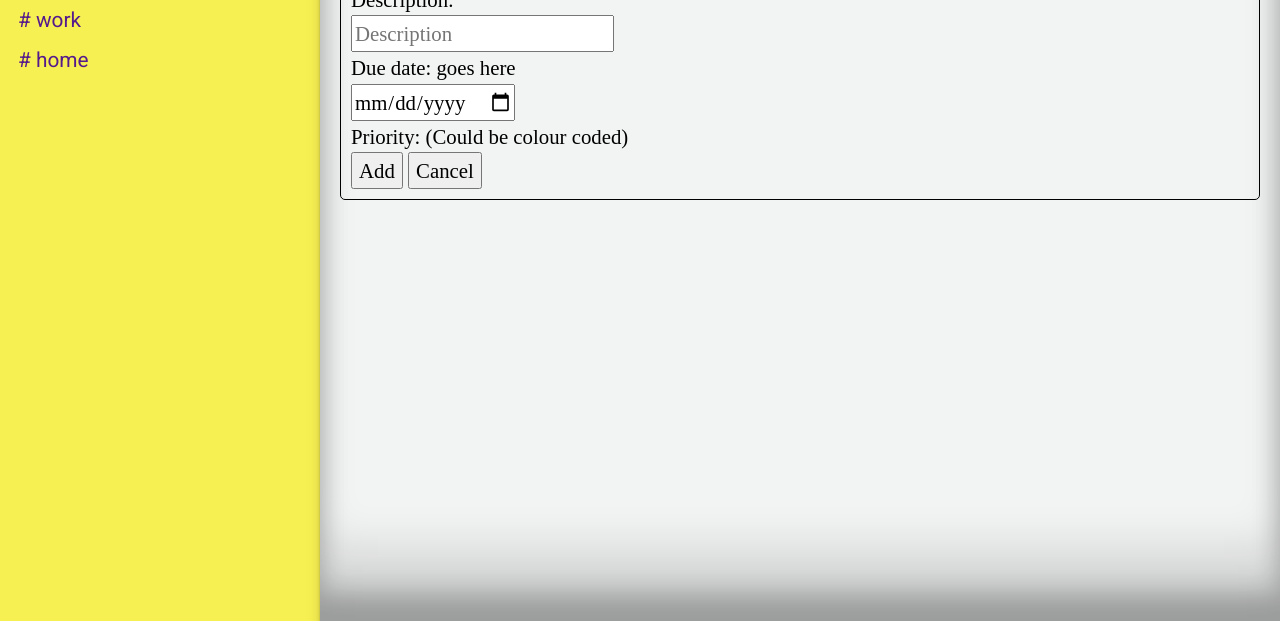
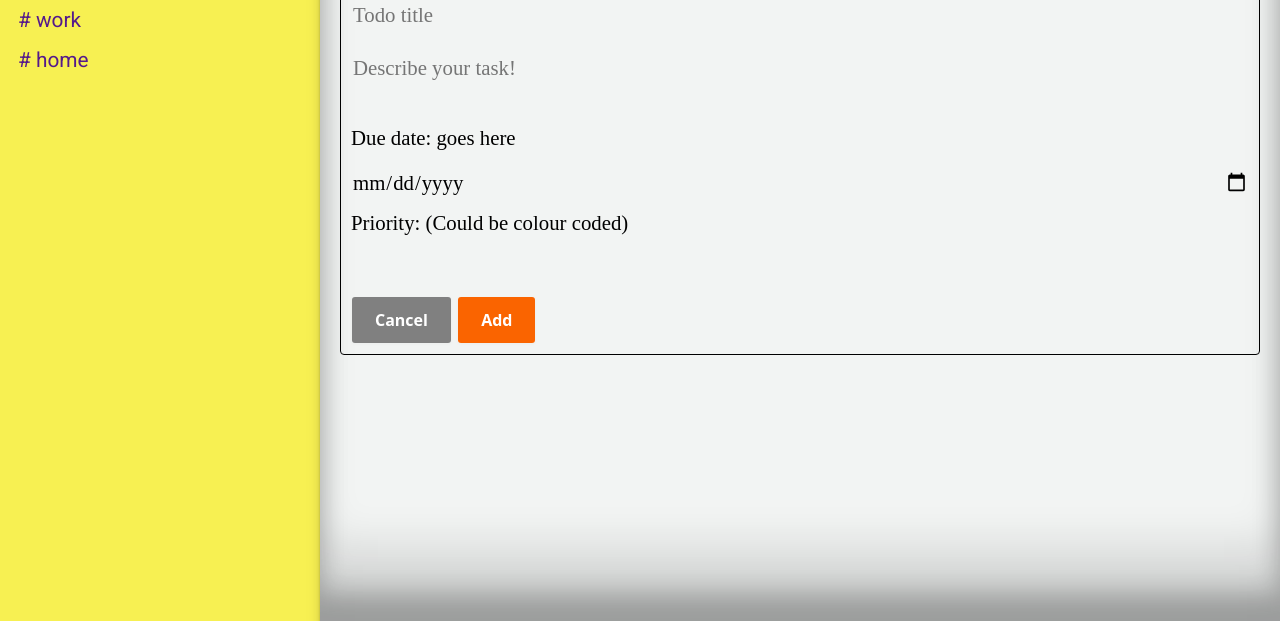
Before and after one commit to MrDomoArigato98/todo, a website built with webpack: page src/template.html in a window 1280 px wide. Shown: the part 179-800 px from the top of the page. Built offline with nearby package versions, Linux system fonts and the light colour scheme; a web font is replaced by a local one.

Commit message:
Creates input area for adding todos

```diff
--- a/src/index.js
+++ b/src/index.js
@@ -54,11 +54,11 @@ class Project {
     }
 }
 
-class DisplayTodo {
+class Display {
+    showProject(){
 
-}
+    }
 
-class DisplayProject {
 
 }
 
--- a/src/style.css
+++ b/src/style.css
@@ -15,11 +15,11 @@ body {
     grid-template-columns: 1fr 3fr;
     height: 100%;
     width: 100%;
+
 }
 
 .left-nav {
     background-color: var(--left-nav-bg);
-
 }
 
 #todos {
@@ -43,6 +43,7 @@ ul {
 }
 
 .left-nav-titles {
+    transition: all 250ms;
     max-width: 100%;
     display: grid;
     grid-template-columns: 2fr 1fr;
@@ -71,12 +72,89 @@ ul {
     text-decoration: none;
 }
 #project{
+    transition: all 250ms;
+}
+
+#add-todo{
+    font-size: clamp(0.5em, 2vw, 1.3em);
+    border: 1px solid black;
+    border-radius: 0.25rem;
+    padding: 10px;
+    transition: all 250ms;
+    display: grid;
+}
+#add-todo input{
+    border: none;
+    margin-top: 5px;
+    background-color: rgba(0, 0, 0, 0);
+    padding-top: 0.5rem;
+    padding-bottom: 0.5rem;
+    border-radius: 0.25em
 
 }
+#add-todo input:focus{
 
-#todo{
-    font-size: clamp(0.5em, 2vw, 1.3em);
-    border: 1px solid black;
-    border-radius: 5px;
-    padding: 10px;
 }
+#add-todo textarea{
+    margin-top: 5px;
+    background-color: rgba(0, 0, 0, 0);
+    resize: none;
+    border: none;
+    padding-top: 0.5rem;
+    padding-bottom: 0.5rem;
+    border-radius: 0.25em;
+}
+
+/* todo Buttons */
+#cancel-btn{
+    background-color: grey;
+}
+.todo-btn {
+  align-items: center;
+  background-clip: padding-box;
+  background-color: #fa6400;
+  border: 1px solid transparent;
+  border-radius: .25rem;
+  box-shadow: rgba(0, 0, 0, 0.02) 0 1px 3px 0;
+  box-sizing: border-box;
+  color: #fff;
+  cursor: pointer;
+  display: inline-flex;
+  font-family: system-ui,-apple-system,system-ui,"Helvetica Neue",Helvetica,Arial,sans-serif;
+  font-size: 1rem;
+  font-weight: 600;
+  justify-content: center;
+  line-height: 1.25;
+  margin-top: 5px;
+  min-height: 3rem;
+  padding: calc(.875rem - 1px) calc(1.5rem - 1px);
+  position: relative;
+  text-decoration: none;
+  transition: all 250ms;
+  user-select: none;
+  -webkit-user-select: none;
+  touch-action: manipulation;
+  vertical-align: baseline;
+  width: auto;
+}
+
+#project{
+    font-size: clamp(0.5em, 5vw, 3em)
+}
+
+.todo-btn:hover,
+.todo-btn:focus {
+  background-color: #fb8332;
+  box-shadow: rgba(0, 0, 0, 0.1) 0 4px 12px;
+}
+
+.todo-btn:hover {
+  transform: translateY(-1px);
+}
+
+.todo-btn:active {
+  background-color: #c85000;
+  box-shadow: rgba(0, 0, 0, .06) 0 2px 4px;
+  transform: translateY(0);
+}
+/* todo Buttons */
--- a/src/template.html
+++ b/src/template.html
@@ -1,27 +1,55 @@
 <!DOCTYPE html>
 <html lang="en">
+
 <head>
     <meta charset="UTF-8">
     <meta name="viewport" content="width=device-width, initial-scale=1.0">
     <title>Document</title>
     <link rel="preconnect" href="https://fonts.googleapis.com">
-<link rel="preconnect" href="https://fonts.gstatic.com" crossorigin>
-<link href="https://fonts.googleapis.com/css2?family=Roboto:ital,wght@0,100..900;1,100..900&family=Sour+Gummy:ital,wght@0,100..900;1,100..900&display=swap" rel="stylesheet">
+    <link rel="preconnect" href="https://fonts.gstatic.com" crossorigin>
+    <link
+        href="https://fonts.googleapis.com/css2?family=Roboto:ital,wght@0,100..900;1,100..900&family=Sour+Gummy:ital,wght@0,100..900;1,100..900&display=swap"
+        rel="stylesheet">
 
 </head>
+
 <body>
     <div class="content">
         <div class="left-nav">
             <div id="todo-controls" class="left-nav-titles">
                 <h2>Add todo</h2>
                 <a href="">
-                    <svg id="add-img" viewBox="0 0 24 24" fill="none" xmlns="http://www.w3.org/2000/svg"><g id="SVGRepo_bgCarrier" stroke-width="0"></g><g id="SVGRepo_tracerCarrier" stroke-linecap="round" stroke-linejoin="round"></g><g id="SVGRepo_iconCarrier"> <path d="M9 12H15" stroke="#323232" stroke-width="2" stroke-linecap="round" stroke-linejoin="round"></path> <path d="M12 9L12 15" stroke="#323232" stroke-width="2" stroke-linecap="round" stroke-linejoin="round"></path> <path d="M3 12C3 4.5885 4.5885 3 12 3C19.4115 3 21 4.5885 21 12C21 19.4115 19.4115 21 12 21C4.5885 21 3 19.4115 3 12Z" stroke="#323232" stroke-width="2"></path> </g></svg>
+                    <svg id="add-img" viewBox="0 0 24 24" fill="none" xmlns="http://www.w3.org/2000/svg">
+                        <g id="SVGRepo_bgCarrier" stroke-width="0"></g>
+                        <g id="SVGRepo_tracerCarrier" stroke-linecap="round" stroke-linejoin="round"></g>
+                        <g id="SVGRepo_iconCarrier">
+                            <path d="M9 12H15" stroke="#323232" stroke-width="2" stroke-linecap="round"
+                                stroke-linejoin="round"></path>
+                            <path d="M12 9L12 15" stroke="#323232" stroke-width="2" stroke-linecap="round"
+                                stroke-linejoin="round"></path>
+                            <path
+                                d="M3 12C3 4.5885 4.5885 3 12 3C19.4115 3 21 4.5885 21 12C21 19.4115 19.4115 21 12 21C4.5885 21 3 19.4115 3 12Z"
+                                stroke="#323232" stroke-width="2"></path>
+                        </g>
+                    </svg>
                 </a>
             </div>
             <div id="projects" class="left-nav-titles">
                 <h2>Projects</h2>
                 <a href="">
-                    <svg id="add-img" viewBox="0 0 24 24" fill="none" xmlns="http://www.w3.org/2000/svg"><g id="SVGRepo_bgCarrier" stroke-width="0"></g><g id="SVGRepo_tracerCarrier" stroke-linecap="round" stroke-linejoin="round"></g><g id="SVGRepo_iconCarrier"> <path d="M9 12H15" stroke="#323232" stroke-width="2" stroke-linecap="round" stroke-linejoin="round"></path> <path d="M12 9L12 15" stroke="#323232" stroke-width="2" stroke-linecap="round" stroke-linejoin="round"></path> <path d="M3 12C3 4.5885 4.5885 3 12 3C19.4115 3 21 4.5885 21 12C21 19.4115 19.4115 21 12 21C4.5885 21 3 19.4115 3 12Z" stroke="#323232" stroke-width="2"></path> </g></svg>
+                    <svg id="add-img" viewBox="0 0 24 24" fill="none" xmlns="http://www.w3.org/2000/svg">
+                        <g id="SVGRepo_bgCarrier" stroke-width="0"></g>
+                        <g id="SVGRepo_tracerCarrier" stroke-linecap="round" stroke-linejoin="round"></g>
+                        <g id="SVGRepo_iconCarrier">
+                            <path d="M9 12H15" stroke="#323232" stroke-width="2" stroke-linecap="round"
+                                stroke-linejoin="round"></path>
+                            <path d="M12 9L12 15" stroke="#323232" stroke-width="2" stroke-linecap="round"
+                                stroke-linejoin="round"></path>
+                            <path
+                                d="M3 12C3 4.5885 4.5885 3 12 3C19.4115 3 21 4.5885 21 12C21 19.4115 19.4115 21 12 21C4.5885 21 3 19.4115 3 12Z"
+                                stroke="#323232" stroke-width="2"></path>
+                        </g>
+                    </svg>
                 </a>
                 <li id="projects-list">
                     <ul id="default"><a href=""># default</a> </ul>
@@ -33,16 +61,19 @@
 
         <div id="todos">
             <h1 id="project">Work</h1>
-            <div id="todo">
-                <h2>Title goes here</h2>
-                <input type="text" name="title" id="title" placeholder="Title">
-                <p>Description:</p>
-                <input type="text" name="descrpiton" id="description" placeholder="Description">
+            <div id="add-todo">
+                <h1>Got more todo?</h1>
+                <input type="text" name="title" id="title" placeholder="Todo title">
+                <textarea name="description" id="description" placeholder="Describe your task!"></textarea>
                 <p>Due date: goes here</p>
                 <input type="date" name="due-date" id="due-date">
                 <p>Priority: (Could be colour coded)</p>
-                <button>Add</button>
-                <button>Cancel</button>
+                <input type="text" name="" id="">
+                <div class="buttons">
+                    <button class="todo-btn" id="cancel-btn">Cancel</button>
+                    <button class="todo-btn" id="add-btn">Add</button>
+                </div>
+
             </div>
         </div>
 
@@ -57,4 +88,5 @@
         </template>
     </div>
 </body>
+
 </html>
```
